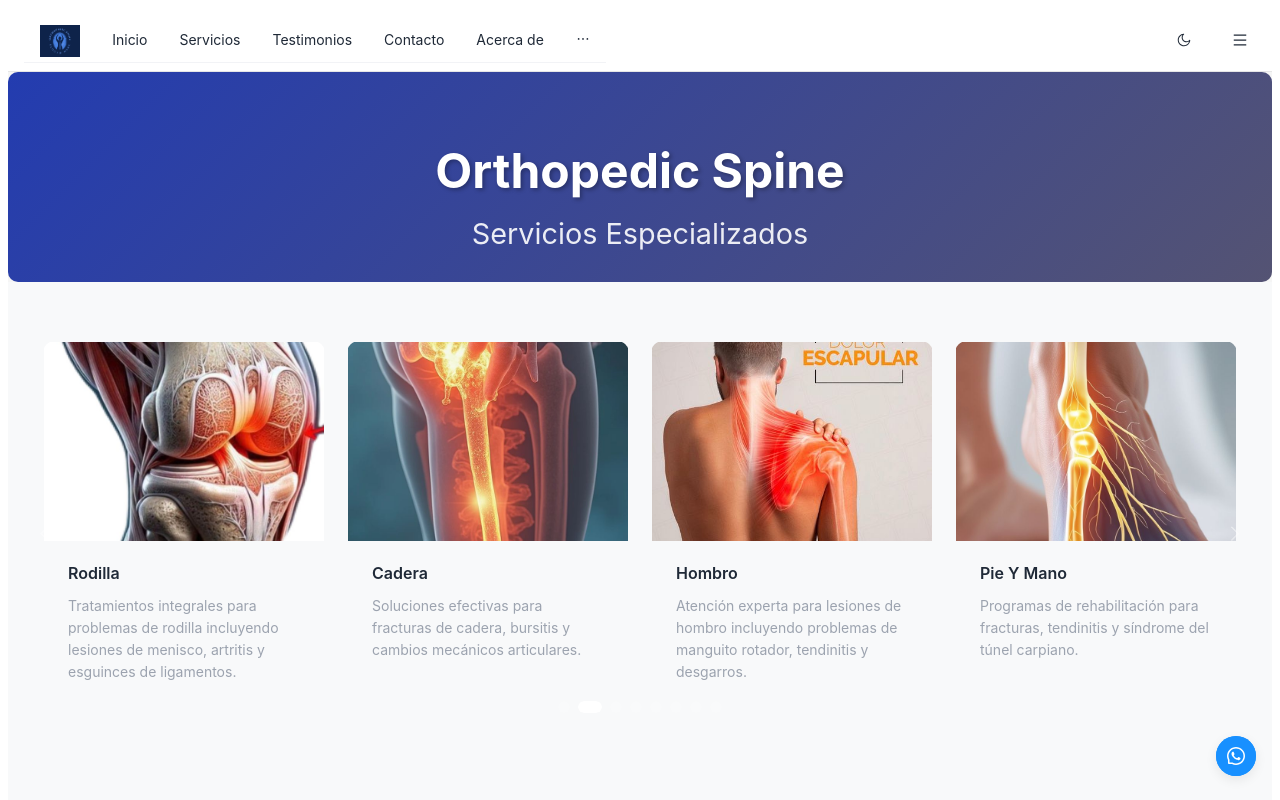
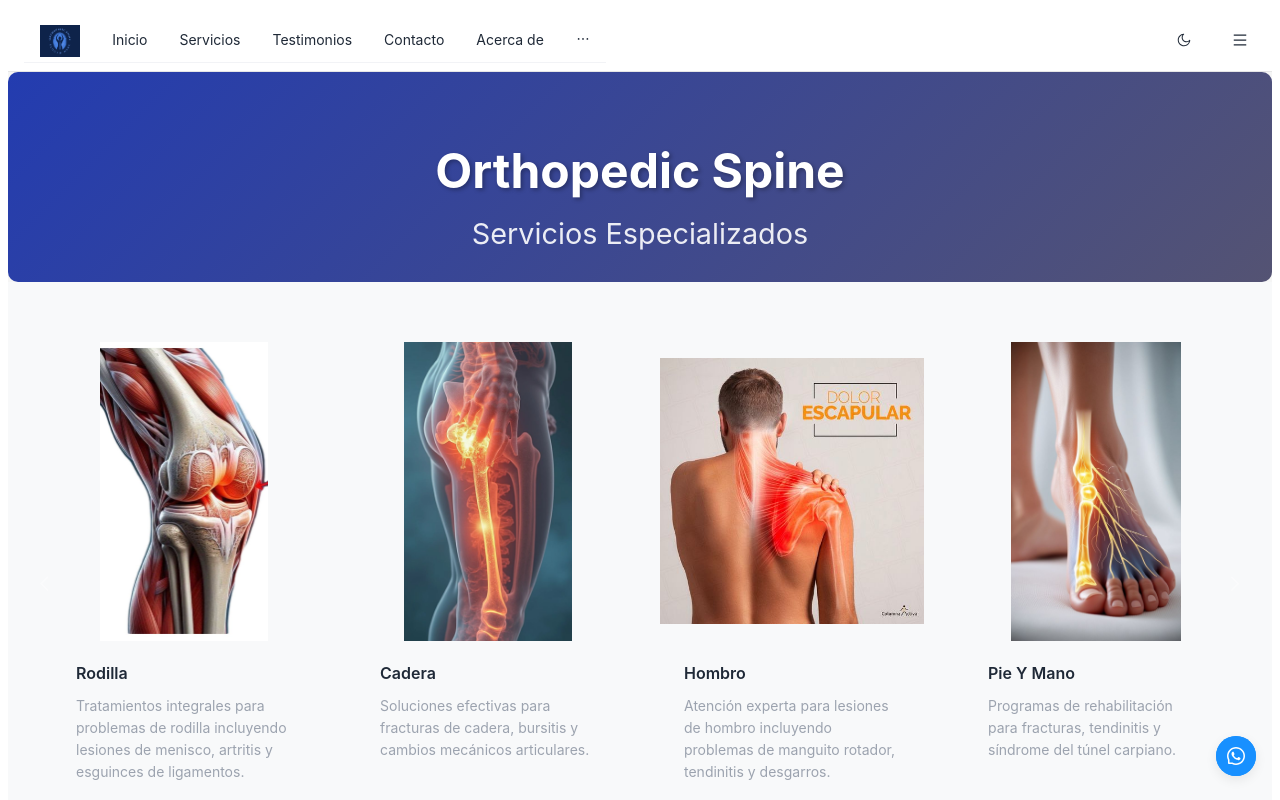
Before and after one commit to NaranjoSolutions/orthspine-web-react, a React (Vite) app: page / in a window 1280 px wide. Shown: the top 800 px of the page. Built offline with nearby package versions, Linux system fonts and the light colour scheme.

Commit message:
fix: cropping services images in the cards

```diff
--- a/src/features/home/components/carousel/HomeCarousel.scss
+++ b/src/features/home/components/carousel/HomeCarousel.scss
@@ -19,6 +19,7 @@
   }
 
   .carousel-wrapper {
+    // max-width: 1200px;
     margin: 0 auto;
     position: relative;
 
@@ -76,7 +77,7 @@
   }
 
   .carousel-slide {
-    padding: 0 12px;
+    padding: 0 20px; // Increased spacing between slides
     outline: none;
 
     .card-wrapper {
@@ -108,14 +109,19 @@
       }
 
       .image-wrapper {
-        height: 200px;
+        height: 300px; // Increased height
         overflow: hidden;
         position: relative;
+        display: flex;
+        align-items: center;
+        justify-content: center;
+        background-color: var(--color-bg-container);
 
         .carousel-image {
           width: 100%;
           height: 100%;
-          object-fit: cover;
+          object-fit: contain; // Changed from 'cover' to 'contain'
+          object-position: center;
           transition: transform 0.3s ease;
         }
 
@@ -158,7 +164,7 @@
     padding: 20px 16px;
 
     .carousel-slide {
-      padding: 0 8px;
+      padding: 0 12px; // Keep smaller padding on mobile
     }
   }
 }
```
